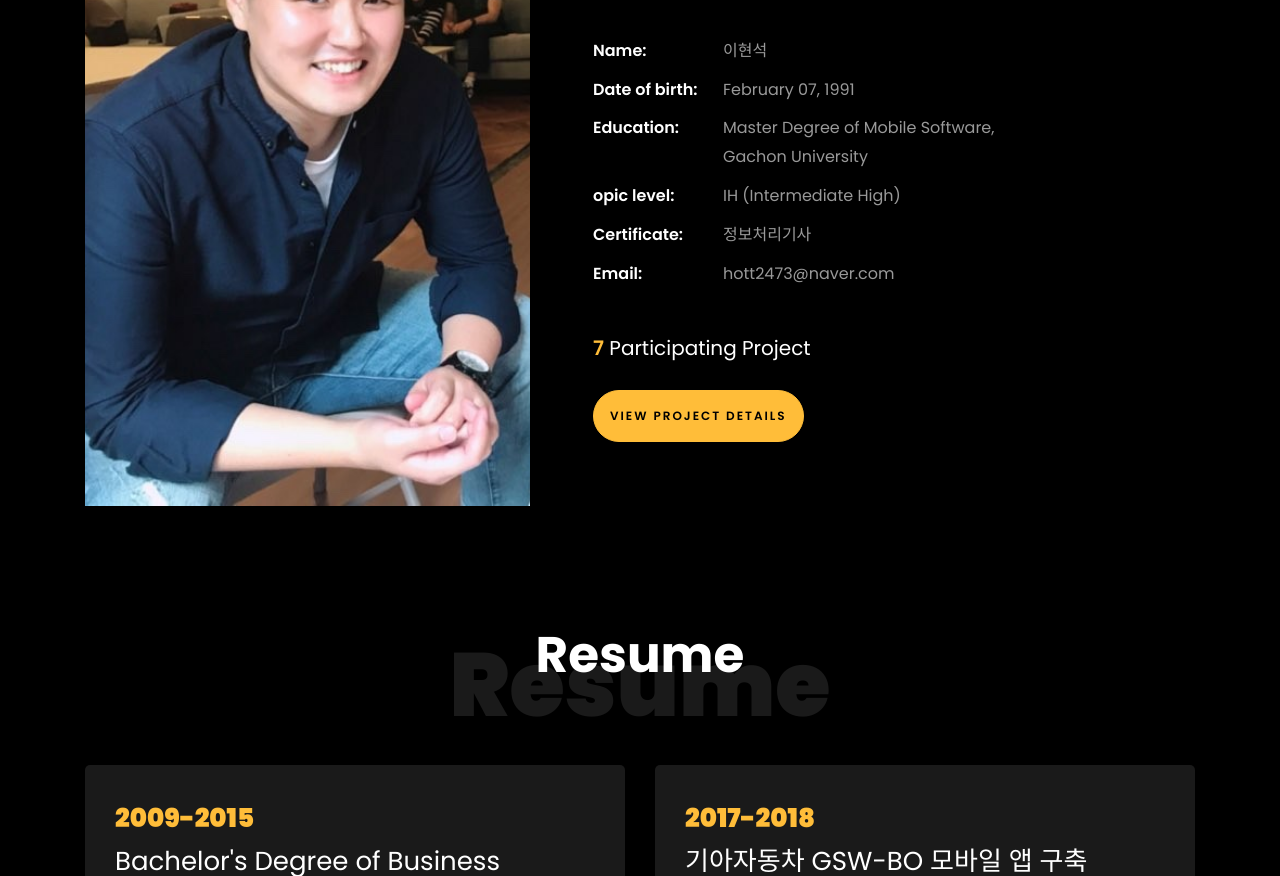
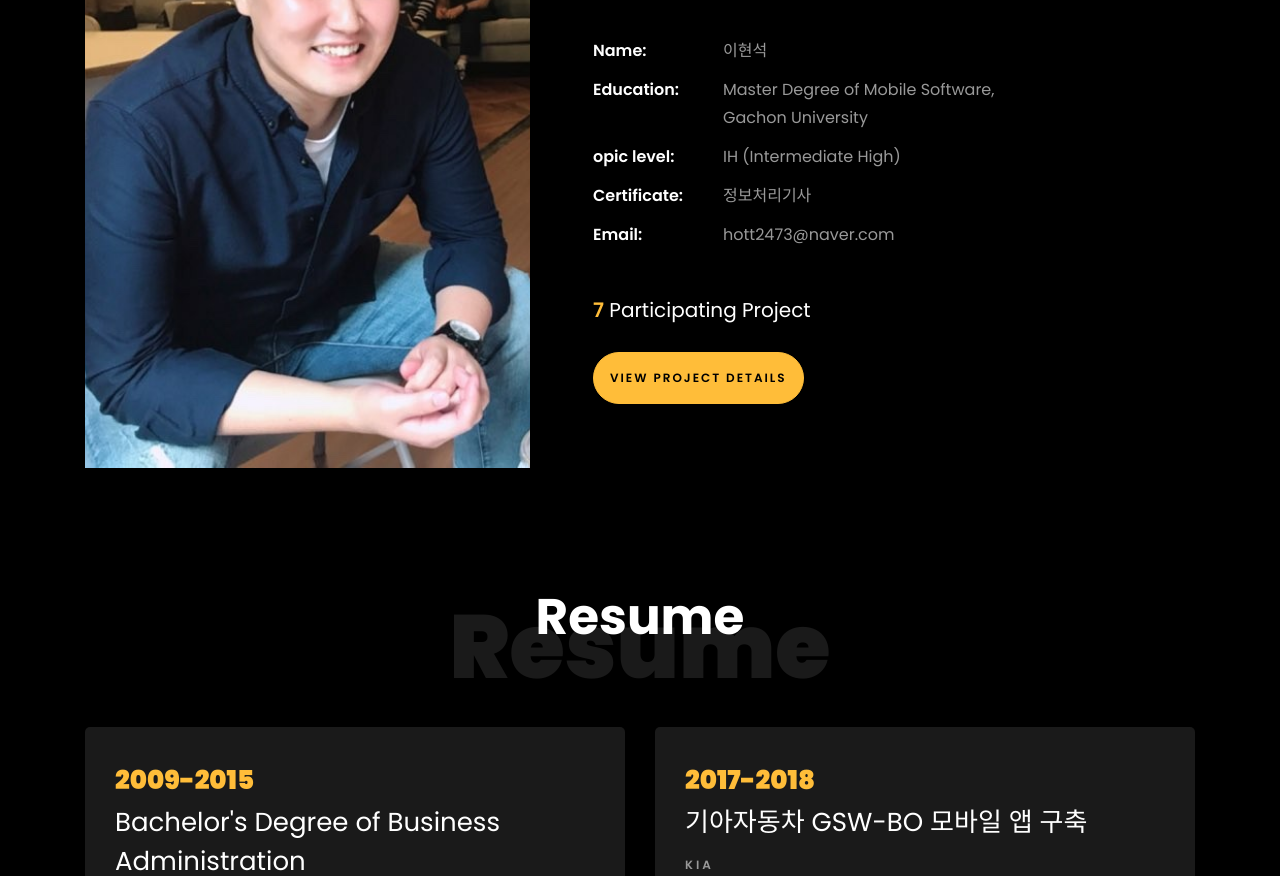
Before and after one commit to leehs-coder/leeHS-web, a plain HTML site: page index.html in a window 1280 px wide. Shown: the part 1137-2013 px from the top of the page. Drawn offline with Linux system fonts and the light colour scheme; files whose address does not match are found by name.

Commit message:
no message

```diff
--- a/index.html
+++ b/index.html
@@ -114,7 +114,7 @@
 							<p>My vision is to try new things without being afraid.<br>From my undergraduate days, I was interested in ICT (Information & Communications Technology), so I became a graduate student in Mobile Software. And now I'm on the road as a developer.<br>It's always lacking, but I'll try to learn and learn a lot to become a professional developer.</p>
 							<ul class="about-info mt-4 px-md-0 px-2">
 								<li class="d-flex"><span>Name:</span> <span>이현석</span></li>
-								<li class="d-flex"><span>Date of birth:</span> <span>February 07, 1991</span></li>
+								<!-- <li class="d-flex"><span>Date of birth:</span> <span>February 07, 1991</span></li> -->
 								<li class="d-flex"><span>Education:</span> <span>Master Degree of Mobile Software,<br>Gachon University</span></li>
 								<li class="d-flex"><span>opic level:</span> <span>IH (Intermediate High)</span></li>
 								<li class="d-flex"><span>Certificate:</span> <span>정보처리기사</span></li>
```
